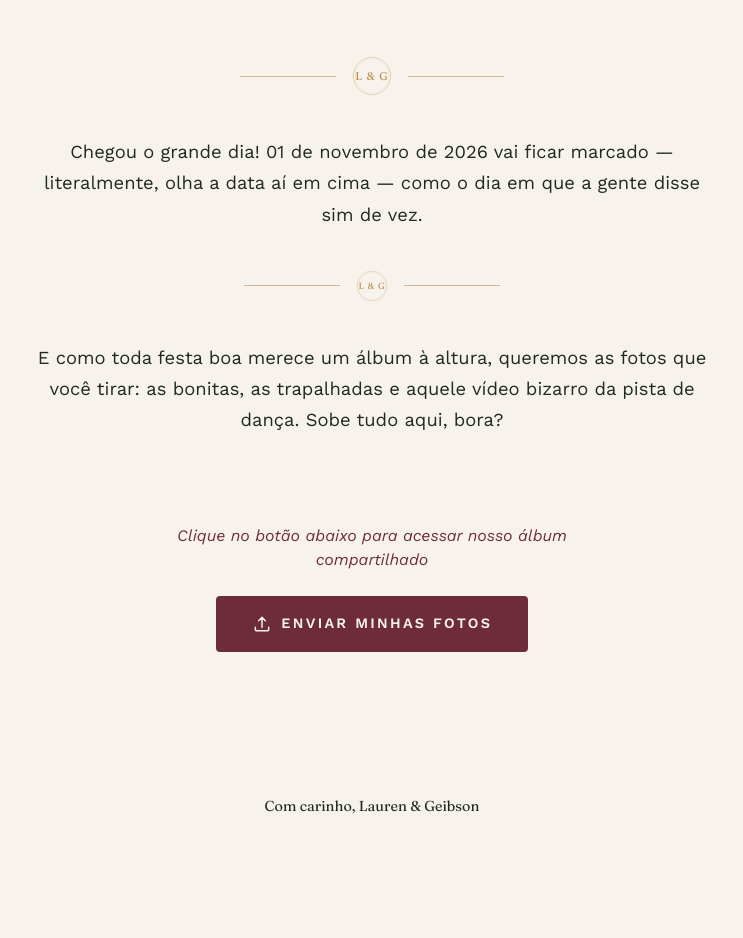
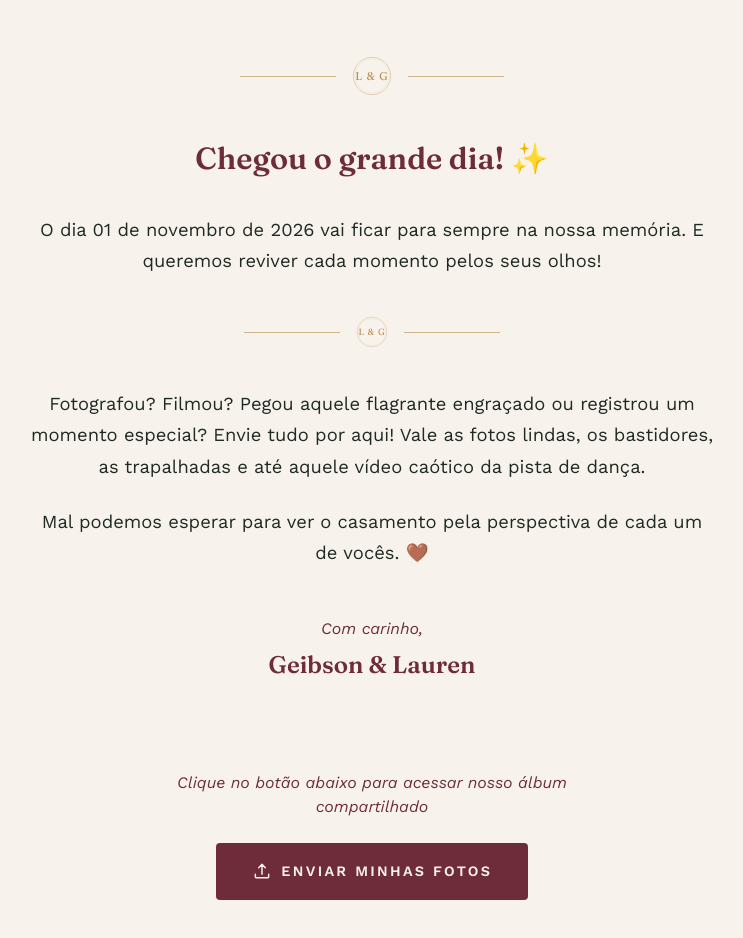
Before and after one commit to PaulRobertJr/MarriedDrive, a React (Vite) app: page / in a window 1280 px wide. Shown: the part 840-1778 px from the top of the page, without its empty margins (268-1011 px from the left). Before the commit the page ends 1722 px from the top, so only its background shows below. Built offline with nearby package versions, Linux system fonts and the light colour scheme.

Commit message:
fix: adjust text and alter names

```diff
--- a/index.html
+++ b/index.html
@@ -5,9 +5,9 @@
     <link rel="icon" type="image/svg+xml" href="/favicon.svg" />
     <meta name="viewport" content="width=device-width, initial-scale=1.0" />
 
-    <title>Lauren &amp; Geibson | 01.11.2026</title>
+    <title>Geibson &amp; Lauren | 01.11.2026</title>
 
-    <meta property="og:title" content="Lauren & Geibson | 01.11.2026" />
+    <meta property="og:title" content="Geibson & Lauren | 01.11.2026" />
     <meta
       property="og:description"
       content="Estamos casando! Salve a data: 01 de novembro de 2026."
--- a/src/components/Footer.jsx
+++ b/src/components/Footer.jsx
@@ -1,11 +1,11 @@
-import './Footer.css'
+import "./Footer.css";
 
 function Footer() {
   return (
     <footer className="footer">
-      <p className="footer__text">Com carinho, Lauren &amp; Geibson</p>
+      <p className="footer__text"></p>
     </footer>
-  )
+  );
 }
 
-export default Footer
+export default Footer;
--- a/src/components/Hero.jsx
+++ b/src/components/Hero.jsx
@@ -10,7 +10,7 @@ function Hero() {
 
       <div className="hero__content">
         <Monogram size="clamp(5rem, 16vw, 8rem)" />
-        <h1 className="hero__title">Lauren &amp; Geibson</h1>
+        <h1 className="hero__title">Geibson &amp; Lauren</h1>
         <p className="hero__date">01 de novembro de 2026</p>
       </div>
 
--- a/src/components/Invitation.css
+++ b/src/components/Invitation.css
@@ -23,6 +23,14 @@
   opacity: 0.6;
 }
 
+.invitation__lead {
+  margin-bottom: clamp(1.5rem, 4vh, 2.5rem);
+  font-family: var(--font-display);
+  font-size: clamp(1.4rem, 5vw, 1.9rem);
+  font-weight: 600;
+  color: var(--color-wine);
+}
+
 .invitation__text {
   max-width: 60ch;
   margin-inline: auto;
@@ -30,6 +38,28 @@
   font-size: clamp(1.05rem, 2.5vw, 1.15rem);
   line-height: 1.7;
   color: var(--color-ink);
+}
+
+.invitation__text + .invitation__text {
+  margin-top: clamp(1.25rem, 3vh, 2rem);
+}
+
+.invitation__signature {
+  margin-top: clamp(2.5rem, 6vh, 4rem);
+  display: flex;
+  flex-direction: column;
+  align-items: center;
+  gap: 0.4rem;
+  font-style: italic;
+  font-size: clamp(0.9rem, 2.5vw, 1rem);
+  color: var(--color-wine);
+}
+
+.invitation__signature-name {
+  font-family: var(--font-display);
+  font-style: normal;
+  font-size: clamp(1.25rem, 4vw, 1.5rem);
+  font-weight: 600;
 }
 
 @media (prefers-reduced-motion: no-preference) {
--- a/src/components/Invitation.jsx
+++ b/src/components/Invitation.jsx
@@ -16,10 +16,11 @@ function Invitation() {
         <span className="invitation__divider-line" />
       </div>
 
+      <p className="invitation__lead">Chegou o grande dia! ✨</p>
+
       <p className="invitation__text">
-        Chegou o grande dia! 01 de novembro de 2026 vai ficar marcado —
-        literalmente, olha a data aí em cima — como o dia em que a gente
-        disse sim de vez.
+        O dia 01 de novembro de 2026 vai ficar para sempre na nossa memória.
+        E queremos reviver cada momento pelos seus olhos!
       </p>
 
       <div
@@ -32,9 +33,20 @@ function Invitation() {
       </div>
 
       <p className="invitation__text">
-        E como toda festa boa merece um álbum à altura, queremos as fotos
-        que você tirar: as bonitas, as trapalhadas e aquele vídeo bizarro da
-        pista de dança. Sobe tudo aqui, bora?
+        Fotografou? Filmou? Pegou aquele flagrante engraçado ou registrou um
+        momento especial? Envie tudo por aqui! Vale as fotos lindas, os
+        bastidores, as trapalhadas e até aquele vídeo caótico da pista de
+        dança.
+      </p>
+
+      <p className="invitation__text">
+        Mal podemos esperar para ver o casamento pela perspectiva de cada um
+        de vocês. 🤎
+      </p>
+
+      <p className="invitation__signature">
+        <span>Com carinho,</span>
+        <span className="invitation__signature-name">Geibson &amp; Lauren</span>
       </p>
     </section>
   )
--- a/src/components/Monogram.jsx
+++ b/src/components/Monogram.jsx
@@ -7,7 +7,7 @@ function Monogram({ size = '8rem' }) {
       style={{ width: size }}
       viewBox="0 0 120 120"
       role="img"
-      aria-label="Monograma Lauren e Geibson"
+      aria-label="Monograma Geibson e Lauren"
     >
       <circle className="monogram__ring" cx="60" cy="60" r="56" />
       <circle
```
